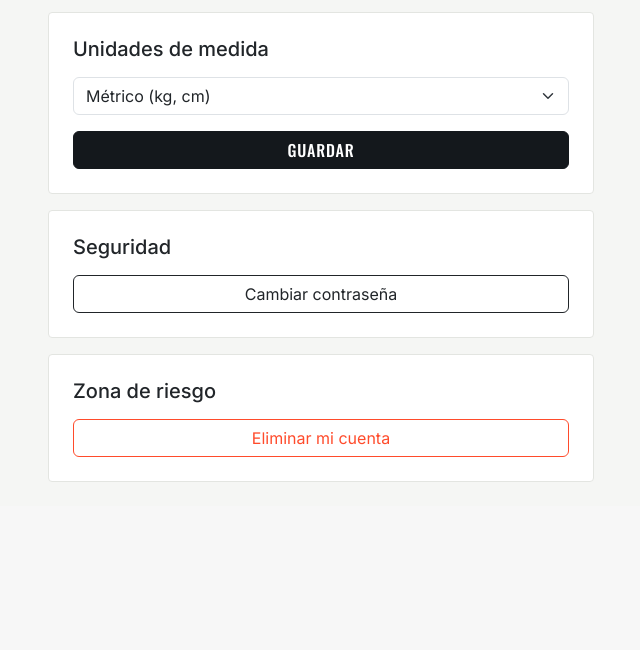
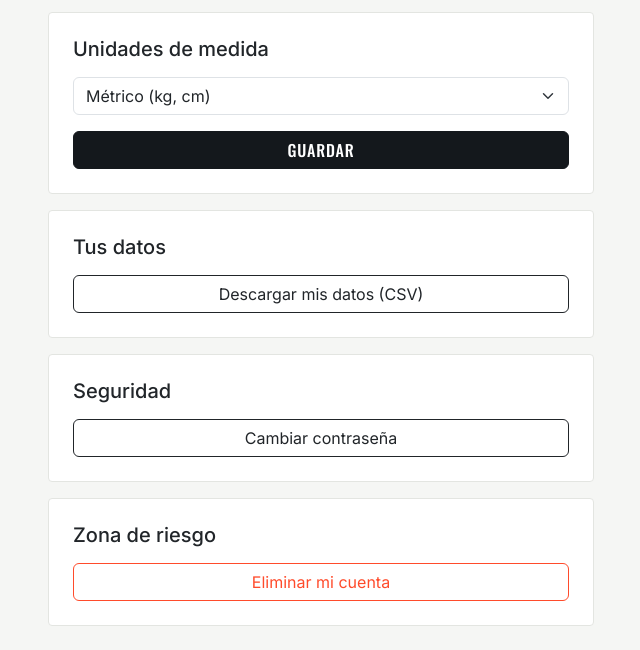
Before and after one commit to 280303Sabis/fittrack, a Flask app: page /configuracion/ in a window 1280 px wide. Shown: the part 405-1055 px from the top of the page, without its empty margins (319-959 px from the left). Before the commit the page ends 887 px from the top, so only its background shows below. Run offline with Flask 3, Linux system fonts and the light colour scheme; the visitor is signed in with stand-in values (Sample User, id 1).

Commit message:
Exportar datos del usuario en CSV (perfil + historial)

```diff
--- a/routes/configuracion.py
+++ b/routes/configuracion.py
@@ -1,7 +1,11 @@
-from flask import Blueprint, render_template, request, redirect, url_for, flash
+import csv
+import io
+
+from flask import Blueprint, render_template, request, redirect, url_for, flash, Response
 from flask_login import login_required, current_user, logout_user
 
 from extensions import db
+from models import RegistroActividad
 
 configuracion_bp = Blueprint("configuracion", __name__, url_prefix="/configuracion")
 
@@ -71,3 +75,39 @@ def eliminar_cuenta():
         return redirect(url_for("home"))
 
     return render_template("configuracion/eliminar_cuenta.html")
+
+@configuracion_bp.route("/exportar-datos")
+@login_required
+def exportar_datos():
+    registros = (
+        RegistroActividad.query.filter_by(usuario_id=current_user.id)
+        .order_by(RegistroActividad.fecha.desc())
+        .all()
+    )
+
+    salida = io.StringIO()
+    escritor = csv.writer(salida)
+
+    # Sección 1: datos de perfil
+    escritor.writerow(["--- PERFIL ---"])
+    escritor.writerow(["Nombre", "Correo", "Peso (kg)", "Altura (cm)", "Edad", "Objetivo", "Meta semanal (min)"])
+    escritor.writerow([
+        current_user.nombre, current_user.email, current_user.peso_kg,
+        current_user.altura_cm, current_user.edad, current_user.objetivo,
+        current_user.meta_minutos_semana,
+    ])
+    escritor.writerow([])
+
+    # Sección 2: historial de sesiones
+    escritor.writerow(["--- HISTORIAL DE ACTIVIDAD ---"])
+    escritor.writerow(["Rutina", "Fecha", "Duración (min)"])
+    for r in registros:
+        escritor.writerow([r.rutina.nombre, r.fecha.strftime("%d/%m/%Y"), r.duracion_minutos])
+
+    salida.seek(0)
+    contenido = "\ufeff" + salida.getvalue()  # BOM: le dice a Excel que el archivo es UTF-8
+    return Response(
+        contenido,
+        mimetype="text/csv",
+        headers={"Content-Disposition": "attachment; filename=fittrack_mis_datos.csv"},
+    )
--- a/templates/configuracion/ver.html
+++ b/templates/configuracion/ver.html
@@ -40,6 +40,13 @@
 
         <div class="card mb-3">
             <div class="card-body p-4">
+                <h5 class="mb-3">Tus datos</h5>
+                <a href="{{ url_for('configuracion.exportar_datos') }}" class="btn btn-outline-dark w-100">Descargar mis datos (CSV)</a>
+            </div>
+        </div>
+
+        <div class="card mb-3">
+            <div class="card-body p-4">
                 <h5 class="mb-3">Seguridad</h5>
                 <a href="{{ url_for('configuracion.cambiar_password') }}" class="btn btn-outline-dark w-100">Cambiar contraseña</a>
             </div>
```
